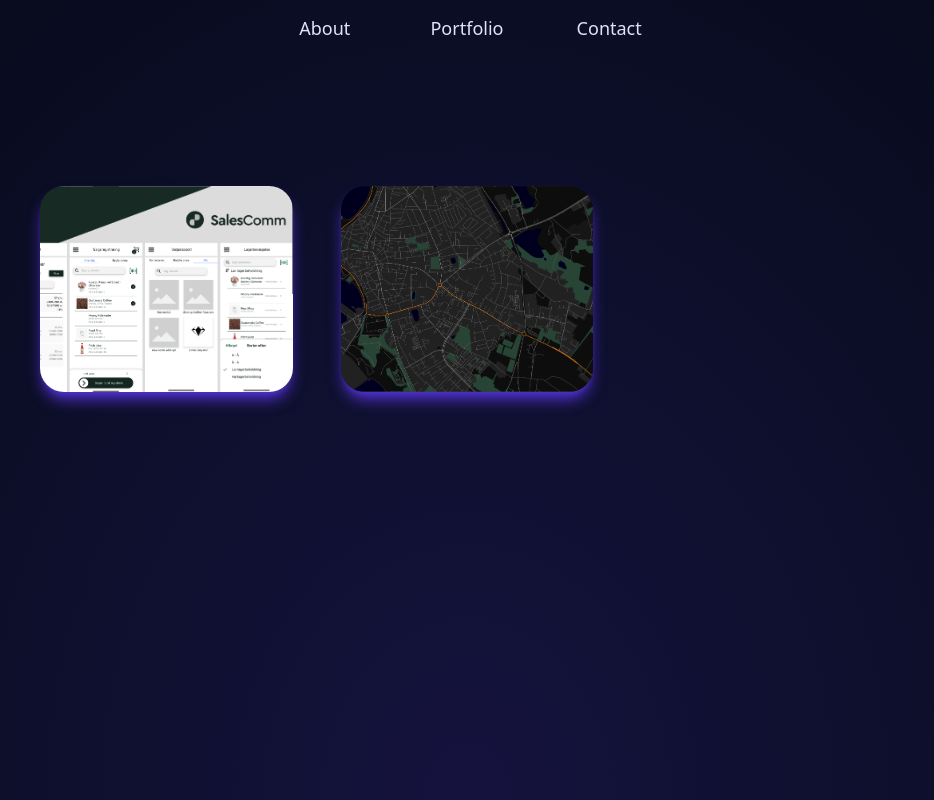
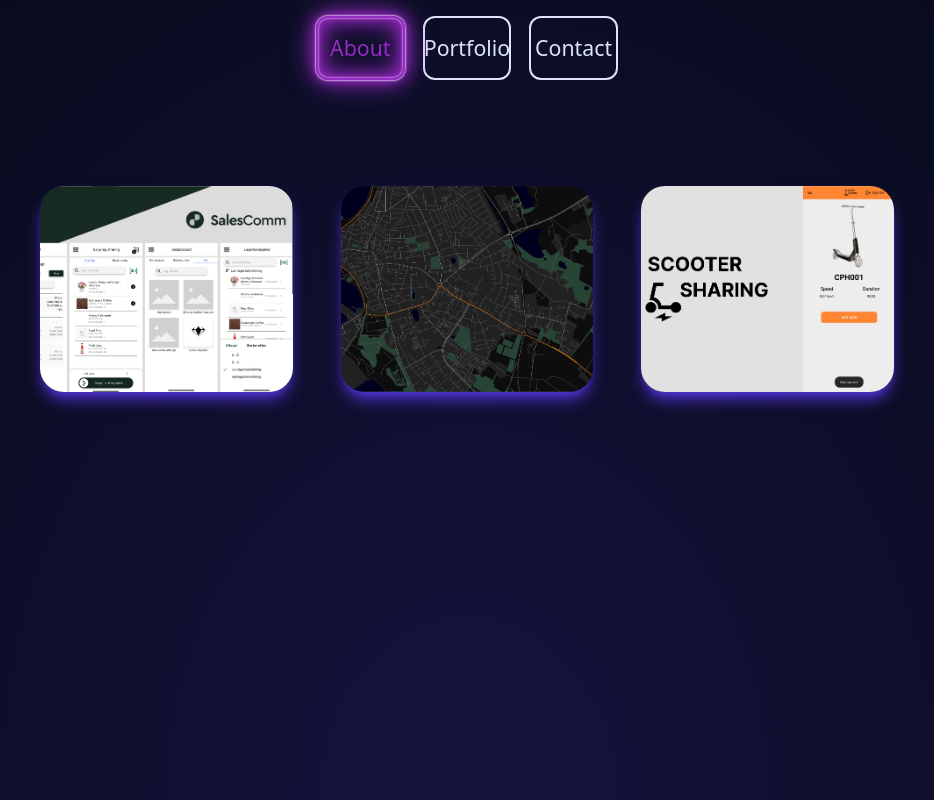
Before and after one commit to WesthNielsen/portfolio-website, a React (Create React App) app: page / in a window 1280 px wide. Both pictures are taken after a click on the element "About". Shown: the whole page, without its empty margins (173-1107 px from the left). Built offline with nearby package versions, Linux system fonts and the light colour scheme; the HTML template or start-up script is replaced by a standard one.

Commit message:
Portfolio cards new expand on over + Neon lighting for NavBar

```diff
--- a/package.json
+++ b/package.json
@@ -12,6 +12,7 @@
     "@types/react-dom": "^18.2.8",
     "react": "^18.2.0",
     "react-dom": "^18.2.0",
+    "react-icons": "^4.11.0",
     "react-scripts": "5.0.1",
     "typescript": "^4.9.5",
     "web-vitals": "^2.1.4"
--- a/src/components/NavBar.tsx
+++ b/src/components/NavBar.tsx
@@ -1,13 +1,34 @@
-import React from "react";
+import React, { useState } from "react";
 import NavBarItem from "./NavBarItem";
 
 const NavBar = () => {
+  const [selected, setSelected] = useState(0);
+
+  const handleClick = (num: number) => {
+    setSelected(num);
+  };
+
   return (
-    <header className="absolute w-full h-10 flex justify-center items-center">
-      <div className="h-10 w-1/3 flex justify-evenly items-center text-text pt-4">
-        <NavBarItem input="About" />
-        <NavBarItem input="Portfolio" />
-        <NavBarItem input="Contact" />
+    <header className="absolute w-full h-20 flex justify-center items-center">
+      <div className="h-full w-1/4 flex justify-evenly items-center text-text pt-4">
+        <NavBarItem
+          input="About"
+          selected={selected}
+          index={1}
+          onClick={() => handleClick(1)}
+        />
+        <NavBarItem
+          input="Portfolio"
+          selected={selected}
+          index={2}
+          onClick={() => handleClick(2)}
+        />
+        <NavBarItem
+          input="Contact"
+          selected={selected}
+          index={3}
+          onClick={() => handleClick(3)}
+        />
       </div>
     </header>
   );
--- a/src/components/NavBarItem.tsx
+++ b/src/components/NavBarItem.tsx
@@ -1,10 +1,25 @@
 import React from "react";
 
-const NavBarItem = (props: { input: string }) => {
-  return (
-    <div className="w-1/3">
-      <div className="flex items-center justify-center flex-col">
-        <p className="text-lg cursor-pointer hover:text-xl hover:text-shadow-lg shadow-text duration-150">
+const NavBarItem = (props: {
+  input: string;
+  selected: number;
+  index: number;
+  onClick: () => void;
+}) => {
+  return props.selected === props.index ? (
+    <div className="w-1/3 h-full flex justify-center items-center relative" onClick={props.onClick}>
+      <div className="flex items-center justify-center flex-col w-5/6 h-full border-2 rounded-xl border-accent shadow-[0_0_2px_#fff,inset_0_0_2px_#fff,0_0_5px_#972bc5,0_0_15px_#972bc5,0_0_30px_#972bc5] absolute">
+        <p className="text-xl cursor-pointer duration-150 text-accent">
+          {props.input}
+        </p>
+      </div>
+      <div className="w-5/6 h-full border-2 rounded-xl border-accent shadow-[0_0_2px_#fff,inset_0_0_2px_#fff,inset_0_0_5px_#972bc5,inset_0_0_15px_#972bc5,inset_0_0_30px_#972bc5] absolute">
+      </div>
+    </div>
+  ) : (
+    <div className="w-1/3 h-full flex justify-center items-center" onClick={props.onClick}>
+      <div className="flex items-center justify-center flex-col w-5/6 h-full border-2 border-text rounded-xl">
+        <p className="text-xl cursor-pointer duration-150 text-text flex">
           {props.input}
         </p>
       </div>
--- a/src/components/PortfolioCard.tsx
+++ b/src/components/PortfolioCard.tsx
@@ -1,7 +1,12 @@
 import React from "react";
 import { PortfolioProject } from "../interfaces/Types";
+import { AiFillGithub } from "react-icons/ai";
 
 const PortfolioCard = (props: { project: PortfolioProject }) => {
+  const redirect = () => {
+    window.open(props.project.projectGithub, "_blank");
+  };
+
   return props.project.imageName ? (
     <div className="w-full h-full rounded-3xl overflow-hidden shadow-lg hover:shadow-xl shadow-primary hover:shadow-primary ease-in-out relative group cursor-default duration-500 hover:scale-105">
       <div
@@ -19,7 +24,15 @@ const PortfolioCard = (props: { project: PortfolioProject }) => {
       />
       <div className="bg-black/60 w-full h-full bg-cover opacity-0 backdrop-blur-sm hover:opacity-100 duration-500">
         <div className="w-full h-full pt-4 pb-2 px-4 flex items-center justify-center flex-col text-text">
-          <h1 className="text-2xl">{props.project.projectName}</h1>
+          <div className="relative w-full flex justify-center items-center pb-2">
+            <h1 className="text-2xl">{props.project.projectName}</h1>
+            {props.project.projectGithub && (
+              <AiFillGithub
+                className="text-3xl absolute h-full left-0 cursor-pointer"
+                onClick={redirect}
+              />
+            )}
+          </div>
           <p className="w-full h-full text-base overflow-hidden">
             {props.project.projectDescription}
           </p>
--- a/src/constants/Portfolio-Projects.ts
+++ b/src/constants/Portfolio-Projects.ts
@@ -15,8 +15,11 @@ export const portfolioProjects: Array<PortfolioProject> = [
     projectGithub: "https://github.com/GoodKidJonesy/BFST22Group27",
   },
   {
-    imageName: "",
-    projectName: "Placeholder",
+    imageName: "ScooterSharing.png",
+    projectName: "Scooter Sharing App",
+    projectDescription:
+      'Scooter Sharing is an app that I have developed through my elective course "App Development" during my education. The app should mimic the typical electric scooter rental app. The project was developed in Kotlin, where Google\'s various APIs and platforms have been used, including Firebase, Google Maps and Authentication',
+    projectGithub: "https://github.com/GoodKidJonesy/MOAPD_ScooterSharing",
   },
   {
     imageName: "",
```
Also changed, not shown: src/assets/ScooterSharing.png (added), 1 other file (tests, documents, lock files or other folders).
